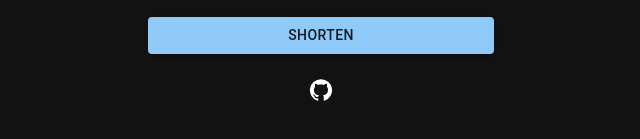
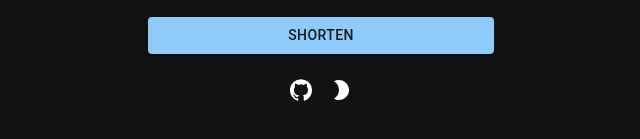
Before and after one commit to DaCurse/url-shortener, a React (Create React App) app in the folder packages/frontend/: page / in a window 1280 px wide. Shown: the part 247-386 px from the top of the page, without its empty margins (319-959 px from the left). Built offline with nearby package versions, Linux system fonts and the light colour scheme.

Commit message:
Added theme switcher button to footer

```diff
--- a/packages/frontend/src/components/Footer.tsx
+++ b/packages/frontend/src/components/Footer.tsx
@@ -1,9 +1,10 @@
 import GitHubIcon from '@mui/icons-material/GitHub';
-import { IconButton, Tooltip } from '@mui/material';
+import { ButtonGroup, IconButton, Tooltip } from '@mui/material';
+import ThemeSwitcher from './ThemeSwitcher';
 
 function Footer() {
   return (
-    <>
+    <ButtonGroup>
       <Tooltip title="View source">
         <IconButton
           aria-label="GitHub Repository"
@@ -13,7 +14,8 @@
           <GitHubIcon />
         </IconButton>
       </Tooltip>
-    </>
+      <ThemeSwitcher />
+    </ButtonGroup>
   );
 }
 
--- /dev/null
+++ b/packages/frontend/src/components/ThemeSwitcher.tsx
@@ -0,0 +1,25 @@
+import Brightness2Icon from '@mui/icons-material/Brightness2';
+import Brightness7Icon from '@mui/icons-material/Brightness7';
+import { IconButton, Tooltip } from '@mui/material';
+import { useContext } from 'react';
+import CustomThemeContext from '../context/CustomThemeContext';
+
+function ThemeSwitcher() {
+  const { currentTheme, setTheme } = useContext(CustomThemeContext);
+  const icon =
+    currentTheme === 'light' ? <Brightness7Icon /> : <Brightness2Icon />;
+
+  function handleClick() {
+    setTheme(currentTheme === 'light' ? 'dark' : 'light');
+  }
+
+  return (
+    <Tooltip title="Toggle theme">
+      <IconButton aria-label="Toggle theme" onClick={handleClick}>
+        {icon}
+      </IconButton>
+    </Tooltip>
+  );
+}
+
+export default ThemeSwitcher;
```
